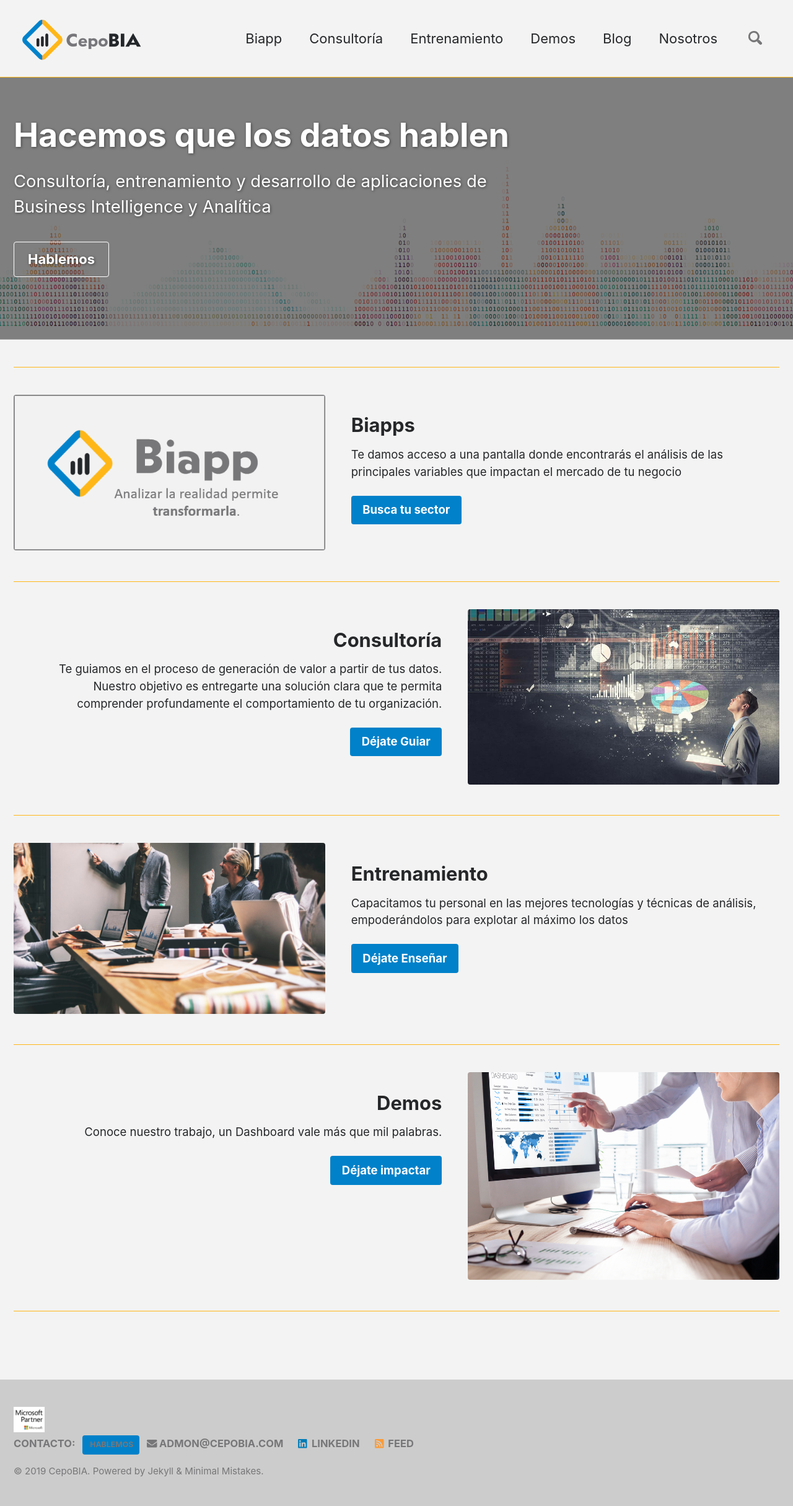
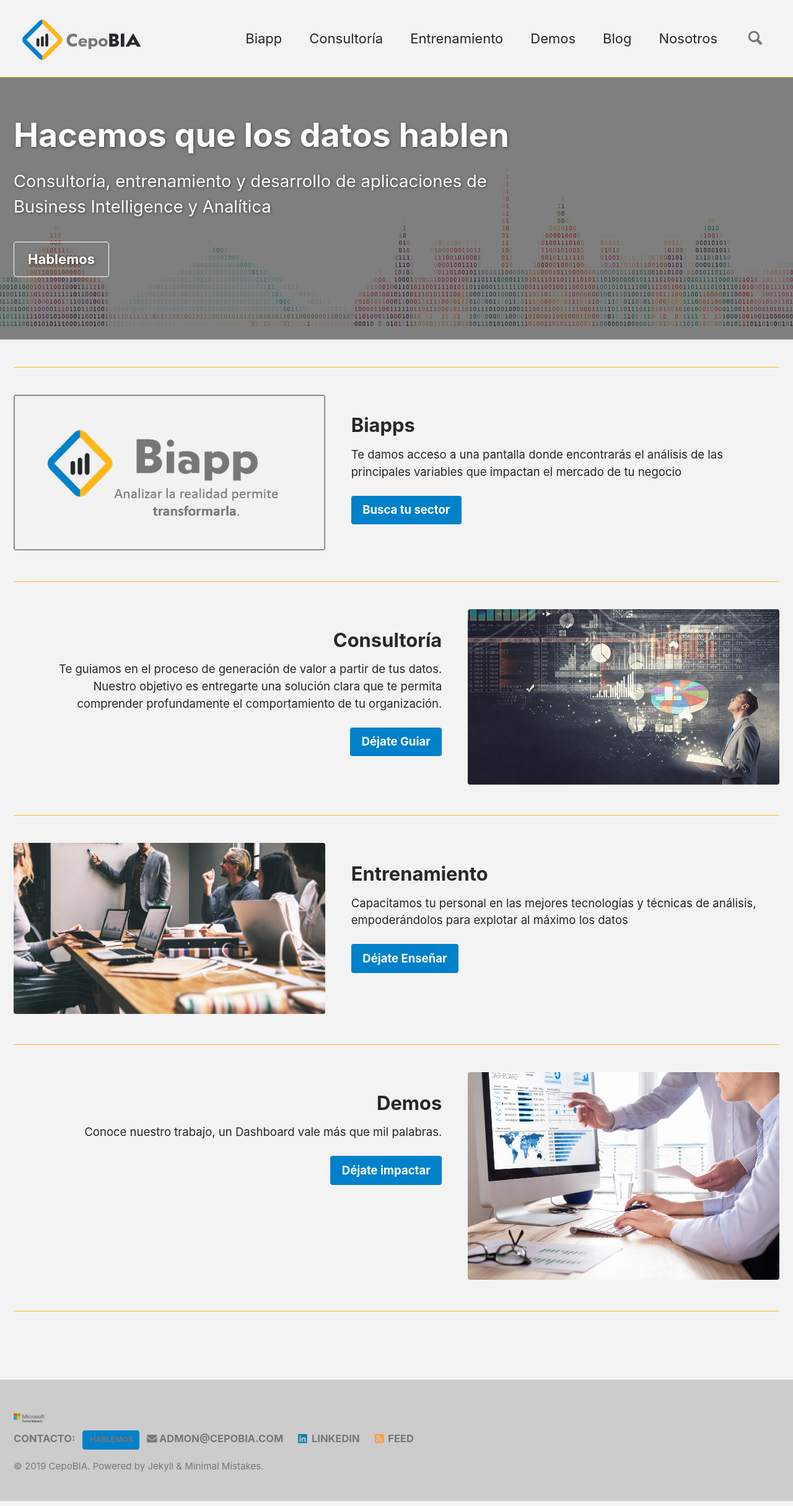
Before and after one commit to cepobia/cepobia.github.io, a Jekyll site: the page built from index.md, in a window 1280 px wide. Shown: the whole page at 62% size. Built offline with Jekyll 4.4.1, drawn with Linux system fonts in a browser that asks for light colours; cached includes are drawn as plain includes; nearby versions of some CDN libraries.

Commit message:
microsoft partner

```diff
--- a/_includes/footer/custom.html
+++ b/_includes/footer/custom.html
@@ -1,6 +1,6 @@
 <!-- start custom footer snippets -->
 
-<div style="align-items: flex-end;">
-    <img src="/assets/images/logos/Gold_logo01.jpg" height="50px" width="50px" alt="microsoft partner">
+<div style="align-items: center;">
+    <img src="/assets/images/logos/MSFT_PartnerNetwork.png" height="160px" width="50px" alt="microsoft partner">
 </div>
 <!-- end custom footer snippets -->
```
